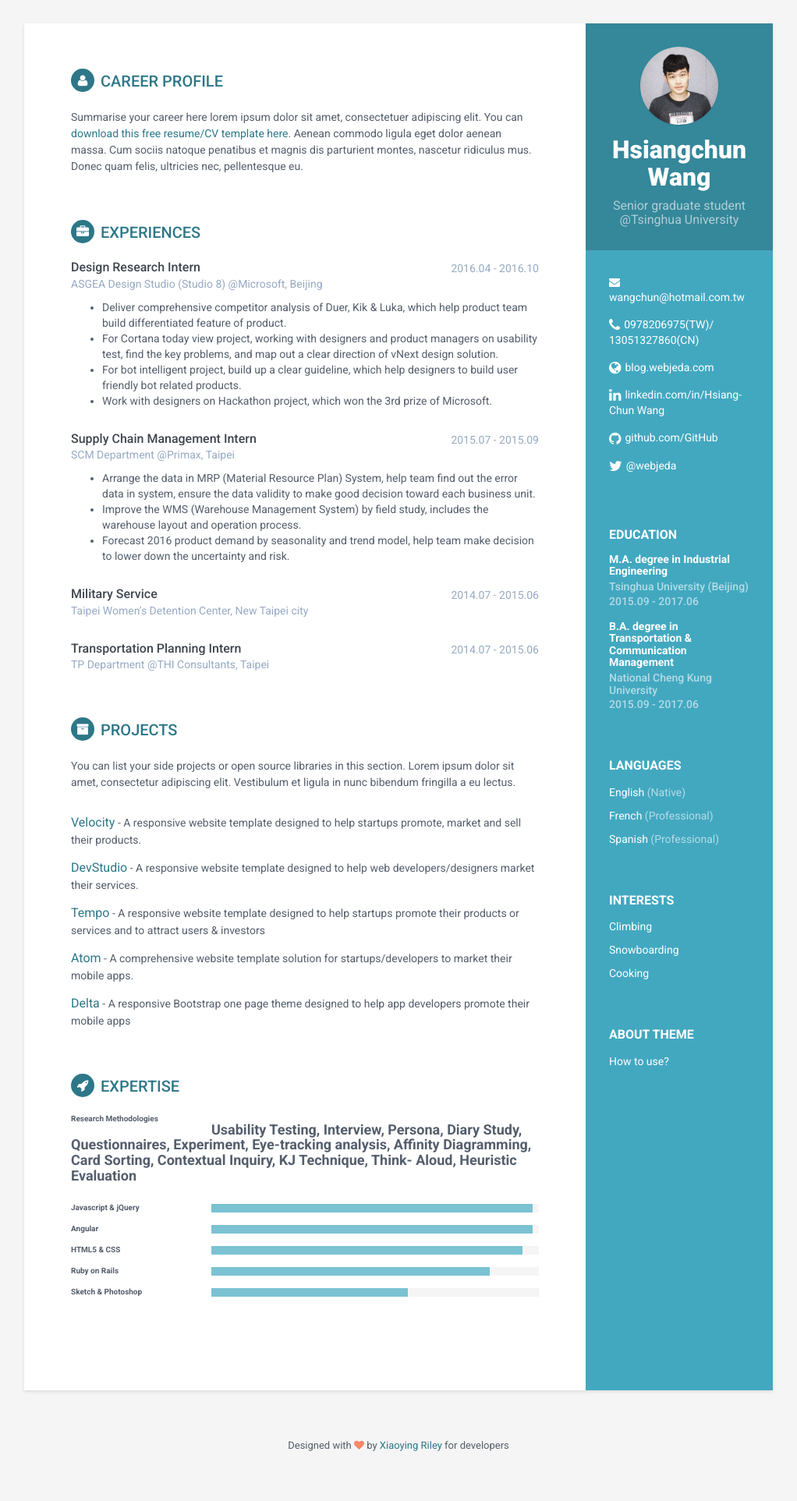
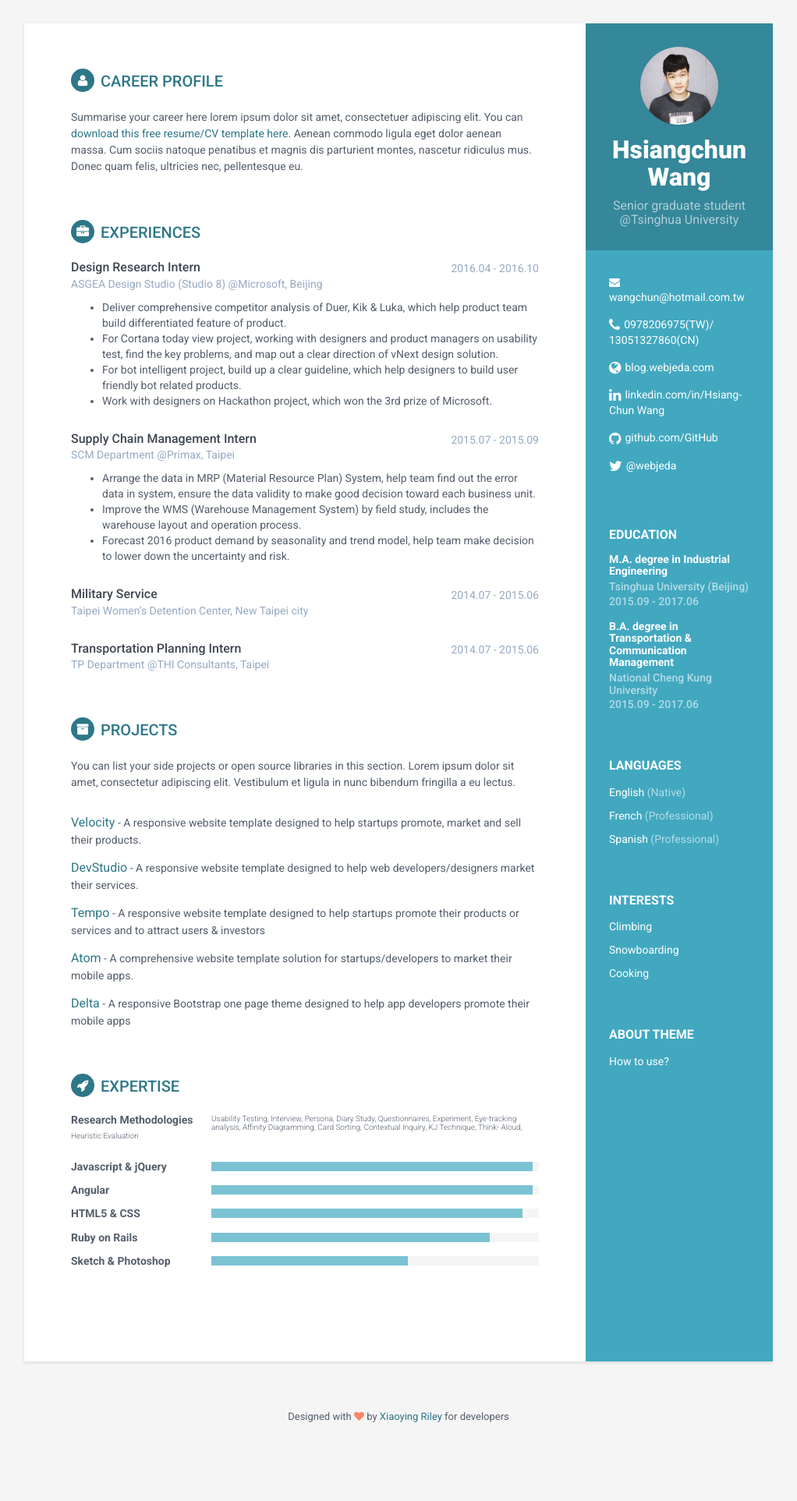
Before and after one commit to hsiangchunwang/hsiangchunwang.github.io, a Jekyll site: the page built from index.html, in a window 1280 px wide. Shown: the whole page at 78% size, without its empty margins (129-1151 px from the left). Built offline with Jekyll 4.4.1, drawn with Linux system fonts in a browser that asks for light colours; after the commit the page ends 1887 px from its top, so only the background shows below that.

Commit message:
Update styles.css

```diff
--- a/assets/css/styles.css
+++ b/assets/css/styles.css
@@ -231,13 +231,15 @@ p {
   margin-bottom: 15px;
   overflow: hidden;
 }
+
 .skillset .level-title {
   font-size: 14px;
   margin-top: 0;
   margin-bottom: 12px;
 }
-.skillset .level-title {
+.skillset .skillcontent {
   font-size: 10px;
+  font-weight: lighter;
   margin-top: 0;
   margin-bottom: 12px;
 }
```
